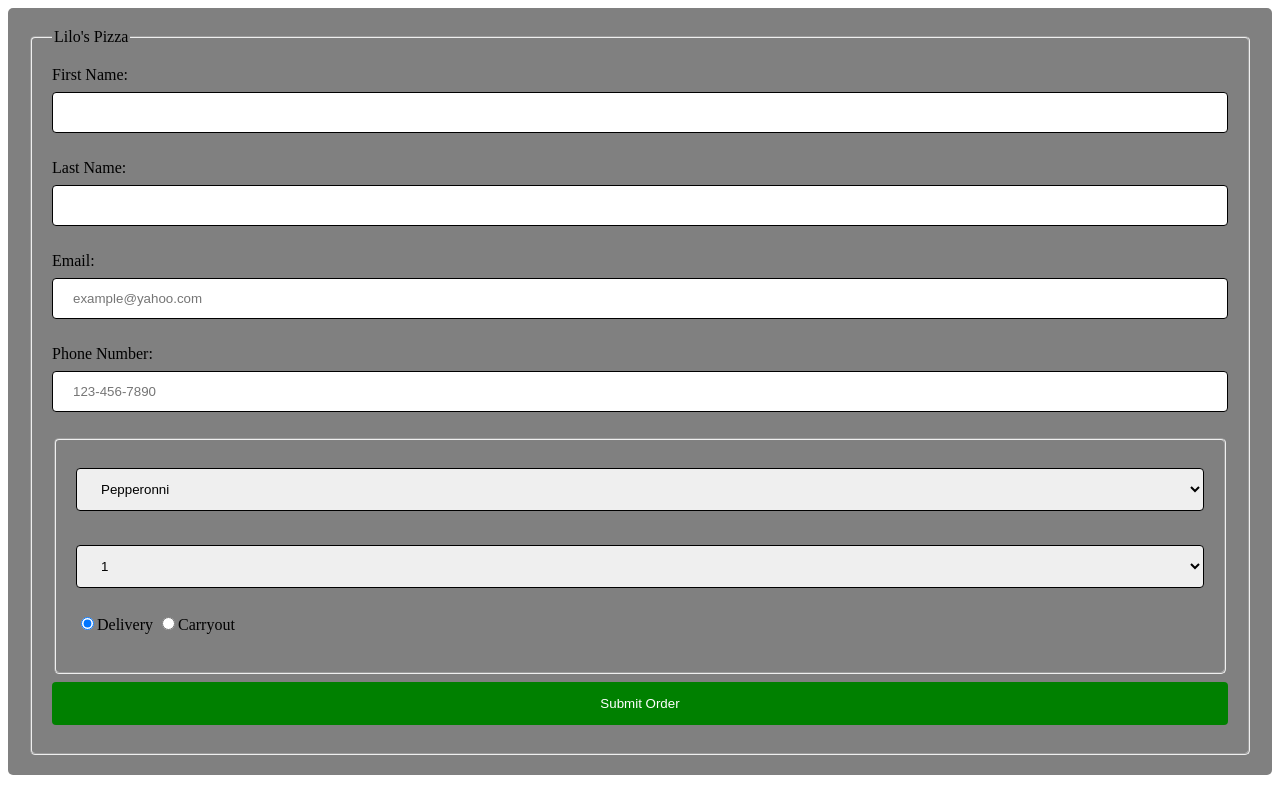
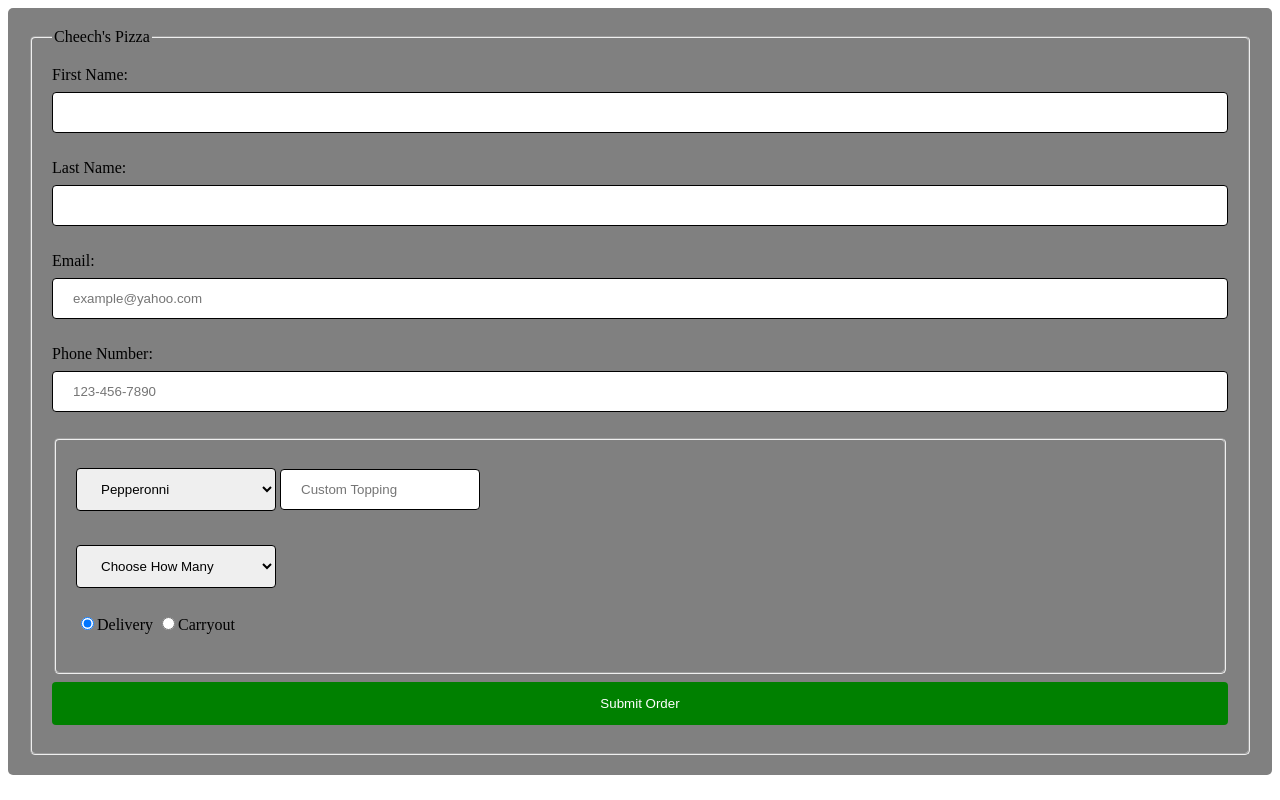
Before and after one commit to Infernocreator33/Cheech-s-Pizza, a plain HTML site: page index.html in a window 1280 px wide. Drawn offline with Linux system fonts and the light colour scheme.

Commit message:
added custom topping

```diff
--- a/index.html
+++ b/index.html
@@ -11,7 +11,7 @@
     <body>
             <form>
                 <fieldset>
-                <legend>Lilo's Pizza</legend>
+                <legend>Cheech's Pizza</legend>
                 <label for="fname">First Name:</label>
                 <input type="text" name="fname" id="firstName" required>
                 <br/><br/>
@@ -25,16 +25,19 @@
                 <input type="tel" name="phone" id="phoneNumber" placeholder="123-456-7890" required>
                 <br/><br/>
                 <fieldset>
-                <select id="PizzaType"></select>
+                <select class="list" id="PizzaType"></select>
+                <input  type="text" id="custom" placeholder="Custom Topping" onkeypress="addCustomTopping(event, this)">
+                <br/><br/>
+                <select class="list" id="TotalPizzas">
+                    <option value="Choose How Many">Choose How Many</option>
+                </select>
 
-                <br/><br/>
-                <select id="TotalPizzas"> </select>
                 <br/><br/>
                 <input type="radio" name="pickupOption" value="Delivery" checked>Delivery
                 <input type="radio" name="pickupOption" value="Carryout">Carryout <br/><br/>
                 </fieldset>
                 <input type="button" id="submit" name="submit" value="Submit Order">
-                </fieldset>
+
             </form>
             <script src="main.js"></script>
     </body>
--- a/main.css
+++ b/main.css
@@ -28,3 +28,7 @@ form, fieldset {
     background-color: gray;
     padding: 20px;
 }
+
+.list, #custom{
+    width: 200px;
+}
--- a/main.js
+++ b/main.js
@@ -5,6 +5,9 @@ var firstName = document.getElementById("firstName").value;
 var lastName = document.getElementById("lastName").value;
 var phone = document.getElementById("phoneNumber").value;
 var submitOrder  = document.getElementById("submit");
+var option = document.createElement("option");
+var custom = document.getElementById("custom");
+
 //submitOrder.addEventListener("click", printOrder);
 /*
 function printOrder()
@@ -29,4 +32,15 @@ function setUpPage()
     }
 }
 
+function addCustomTopping(e,ele) {
+    var code = (e.keyCode ? e.keyCode : e.which);
+    if(code == 13) {
+        var option = document.createElement("option");
+        option.value = ele.value;
+        option.textContent = ele.value;
+        select.appendChild(option);
+        console.log("custom");
+    }
+}
+
 window.addEventListener("load", setUpPage);
```
